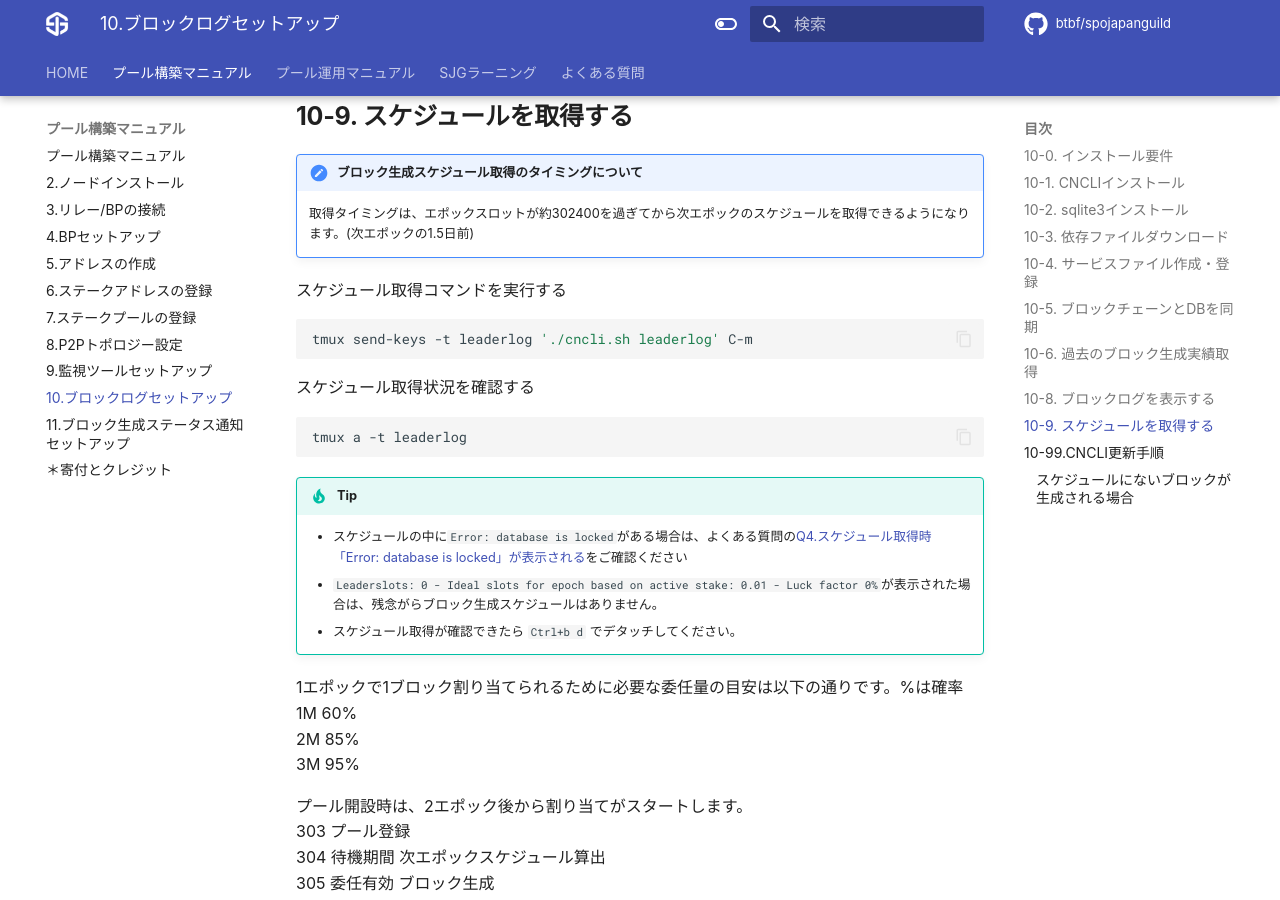
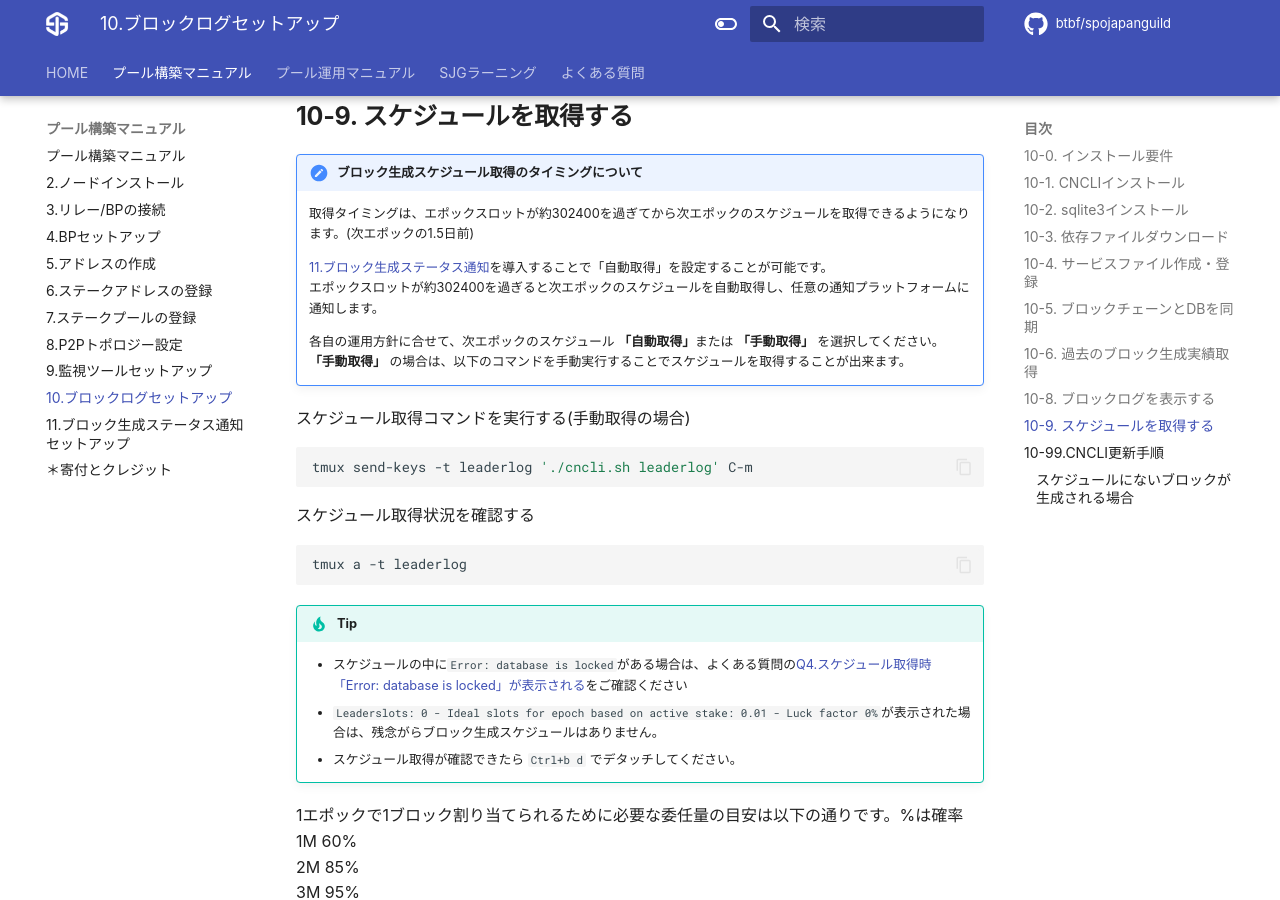
Before and after one commit to btbf/spojapanguild, an MkDocs documentation site: the page built from docs/setup/10-blocklog-setup.md, in a window 1280 px wide and 900 px high, scrolled down 8990 px. Built offline with MkDocs 1.6.1 and Material for MkDocs 9.7.7, drawn with Linux system fonts in a browser that asks for light colours; comment, search, counter and statistics services are not loaded.

Commit message:
スケジュール取得手順変更

````diff
--- a/docs/setup/10-blocklog-setup.md
+++ b/docs/setup/10-blocklog-setup.md
@@ -522,7 +522,14 @@ echo $LANG
 !!! hit "ブロック生成スケジュール取得のタイミングについて"
     取得タイミングは、エポックスロットが約302400を過ぎてから次エポックのスケジュールを取得できるようになります。(次エポックの1.5日前)
 
-スケジュール取得コマンドを実行する
+    [11.ブロック生成ステータス通知](./11-blocknotify-setup.md)を導入することで「自動取得」を設定することが可能です。
+    エポックスロットが約302400を過ぎると次エポックのスケジュールを自動取得し、任意の通知プラットフォームに通知します。
+
+     各自の運用方針に合せて、次エポックのスケジュール **「自動取得」**または **「手動取得」** を選択してください。
+    **「手動取得」** の場合は、以下のコマンドを手動実行することでスケジュールを取得することが出来ます。
+
+スケジュール取得コマンドを実行する(手動取得の場合)
+
 ```bash
 tmux send-keys -t leaderlog './cncli.sh leaderlog' C-m
 ```
--- a/docs/setup/11-blocknotify-setup.md
+++ b/docs/setup/11-blocknotify-setup.md
@@ -175,6 +175,9 @@ nano .env
     | `bNotify_st`    | 通知基準を設定する |
     | `auto_leader`    | スケジュール取得方法を設定する |
 
+     各自の運用方針に合せて、次エポックのスケジュール **「自動取得」**または **「手動取得」** を選択してください。
+    **「手動取得」** は、[手動でのコマンド実行](./10-blocklog-setup.md#10-9)によるスケジュール取得となります。
+
 
 ### **サービスファイルを設定する**
 === "ブロックプロデューサーノード"
@@ -237,6 +240,11 @@ tmux a -t blockcheck
 
 ## **11-4. バージョンアップ手順**
 
+サービスを停止する
+```
+sudo systemctl stop cnode-blockcheck.service
+```
+
 **バージョン確認**
 ```
 cd $NODE_HOME/guild-db/blocklog
@@ -245,6 +253,9 @@ cat block_check.py | grep -HnI -m1 -r btbf
 
 ??? danger "バージョン1.7以下の場合はこちらを先に実行する(クリックして開く)"
     **スケジュール取得方法を設定する**
+    各自の運用方針に合せて、次エポックのスケジュール **「自動取得」**または **「手動取得」** を選択してください。
+    **「手動取得」** は、[手動でのコマンド実行](./10-blocklog-setup.md#10-9)によるスケジュール取得となります。
+
     === "自動取得にする場合"
         ```
         sed -i $NODE_HOME/guild-db/blocklog/.env \
@@ -256,17 +267,29 @@ cat block_check.py | grep -HnI -m1 -r btbf
         -e '1,73s!###############################!\n#リーダースケジュール自動取得 自動:1 手動:0\nauto_leader = "0"!'
         ```
 
+    !!! hint "参考"
+        上記で実行するコマンドは、スケジュール自動/手動化に対応するフラグを`.env`に追加しています。
+        ```
+        #リーダースケジュール自動取得 自動:1 手動:0
+        auto_leader = "1"
+        ```
+
 
 スクリプトをダウンロードする
 ```
 cd $NODE_HOME/guild-db/blocklog
 wget https://raw.githubusercontent.com/btbf/spojapanguild/master/scripts/block_notify/block_check.py -O block_check.py
 ```
-
+**バージョン確認**
+```
+cd $NODE_HOME/guild-db/blocklog
+cat block_check.py | grep -HnI -m1 -r btbf
+```
+> block_check.py:1:#2023/02/08 v1.8.5 @btbf
 
 サービスを再起動する
 ```
-sudo systemctl reload-or-restart cnode-blockcheck.service
+sudo systemctl start cnode-blockcheck.service
 ```
 
 サービス起動確認
@@ -275,12 +298,7 @@ tmux a -t blockcheck
 ```
 > 「db-monitoring started」 が表示されていればOKです。(デタッチして戻る)
 
-**バージョン確認**
-```
-cd $NODE_HOME/guild-db/blocklog
-cat block_check.py | grep -HnI -m1 -r btbf
-```
-> block_check.py:1:#2023/02/05 v1.8.2 @btbf
+
 
 ## **11-5.通知を停止(アンインストール)する手順**
 
````
Also changed, not shown: other parts of docs/setup/11-blocknotify-setup.md (+1 -1 lines).
